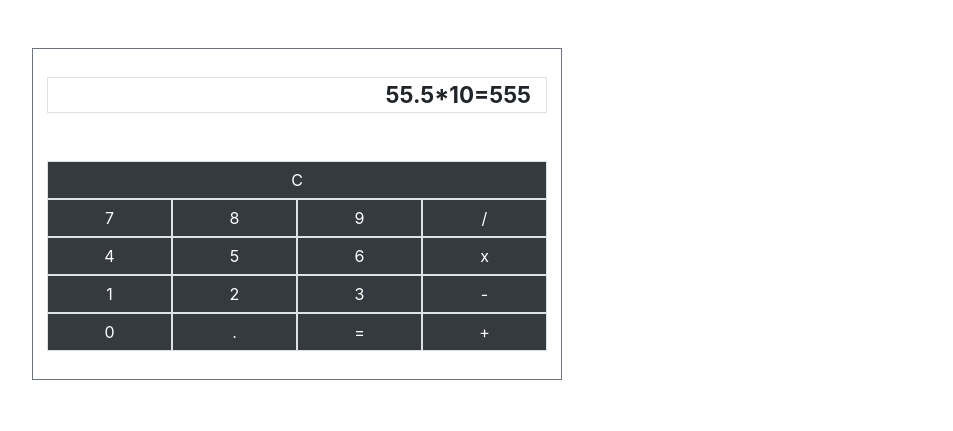
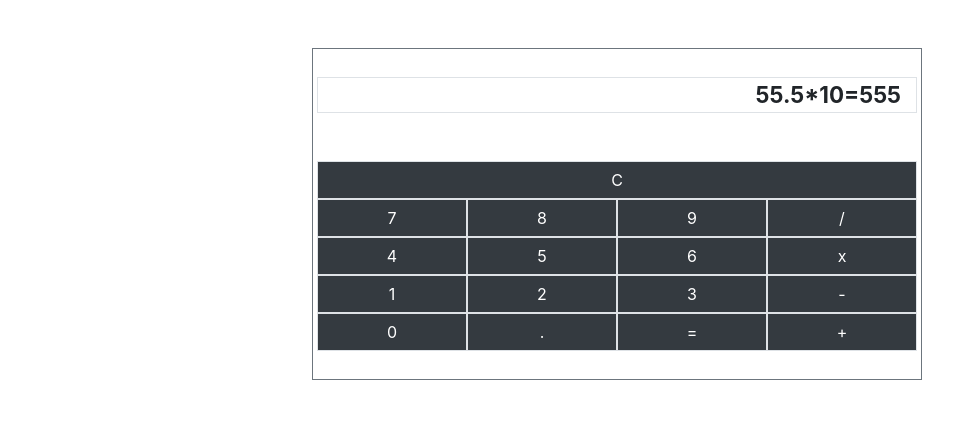
Before and after one commit to tiran888s/tiran888s.github.io, a plain HTML site: page DZ3/index.html in a window 1280 px wide. Shown: the whole page, without its empty margins (23-976 px from the left). Drawn offline with nearby package versions, Linux system fonts and the light colour scheme.

Commit message:
Add files via upload

```diff
--- a/DZ3/style.css
+++ b/DZ3/style.css
@@ -1,9 +1,6 @@
-.width-1 {
-	width: 500px;
 
-}
-.width-2 {
-	width: 530px;
+.margin-auto{
+margin: auto;
 }
 #Cresalt{
 	font-size: 1.4em;
```
